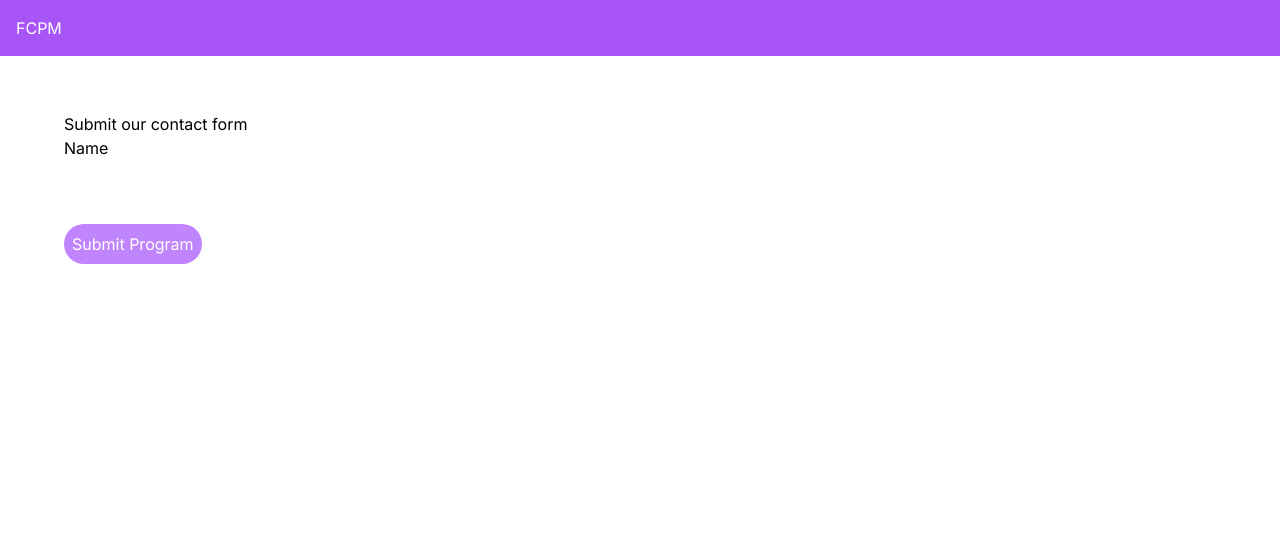
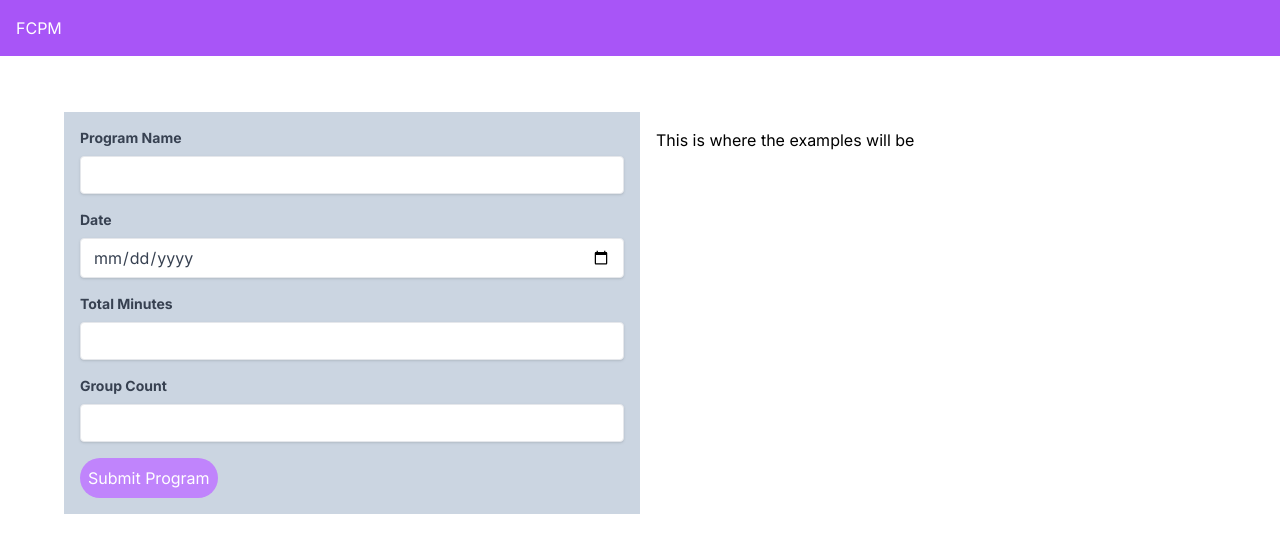
Before and after one commit to bmurf17/learning-next, a Next.js app: page /plan in a window 1280 px wide. Shown: the top 552 px of the page. Built offline with nearby package versions, Linux system fonts and the light colour scheme.

Commit message:
Base for adding a program plan no supplies or activities yet

```diff
--- a/app/api/programPlan/route.ts
+++ b/app/api/programPlan/route.ts
@@ -6,15 +6,15 @@ export async function GET(Request: any) {
 
 export async function POST(req: Request) {
     const requestData = await req.json();
-    const { name } = requestData
-    console.log(name)
+    console.log(requestData)
+    const { programName, date, totalMinutes, groupCount } = requestData
 
     await prisma?.programPlan.create({
         data: {
-            date: new Date().toISOString(),
+            date: new Date(date).toISOString(),
             isExample: false,
-            groupCount: 5,
-            totalMinutes: 65,
+            groupCount: groupCount,
+            totalMinutes: totalMinutes,
             activities: {
                 create: {
                     activityId: 1
--- a/components/CustomCard.tsx
+++ b/components/CustomCard.tsx
@@ -15,7 +15,9 @@ export default function CustomCard({ image, title, description }: Props) {
           alt={`picture of ${image}`}
           fill={true}
           sizes="50vw"
-          priority={true}
+          // priority={true}
+          placeholder="blur"
+          blurDataURL={"/img/logo.png"}
           className="object-cover"
         />
       </div>
--- /dev/null
+++ b/components/CustomTextField.tsx
@@ -0,0 +1,23 @@
+interface Props {
+  fieldName: string;
+  type: string;
+  fieldId: string;
+}
+
+export default function CustomTextField({ fieldName, type, fieldId }: Props) {
+  return (
+    <>
+      <label
+        className="block text-gray-700 text-sm font-bold -mb-2"
+        htmlFor={fieldName}
+      >
+        {fieldName}
+      </label>
+      <input
+        type={type}
+        id={fieldId}
+        className="shadow appearance-none border rounded w-full py-2 px-3 text-gray-700 leading-tight focus:outline-none focus:shadow-outline"
+      />
+    </>
+  );
+}
--- a/components/program details/ProgramDetails.tsx
+++ b/components/program details/ProgramDetails.tsx
@@ -46,7 +46,7 @@ export default function ProgramDetails({
                     This is where a program plan display will go
                   </div>;
                 }
-                return <></>;
+                return <div key={plan.id}></div>;
               })}
             </div>
           </div>
--- a/components/program planning form/ProgramPlanForm.tsx
+++ b/components/program planning form/ProgramPlanForm.tsx
@@ -1,10 +1,16 @@
 "use client";
+
+import CustomTextField from "../CustomTextField";
+
 export default function ProgramPlanForm() {
   async function handleSubmit(event: any) {
     event.preventDefault();
 
     const data = {
-      name: String(event.target.name.value),
+      programName: String(event.target.programName.value),
+      date: String(event.target.date.value),
+      totalMinutes: +event.target.totalMinutes.value,
+      groupCount: +event.target.groupCount.value,
     };
 
     const response = await fetch("/api/programPlan", {
@@ -22,23 +28,45 @@ export default function ProgramPlanForm() {
     }
   }
   return (
-    <div className="flex md:flex-row flex-col gap-5 z-0 max-w-[1440px] xl:mx-auto mx-2">
-      <div className="flex-1 xl:pt-auto pt-28 sm:px-16 px-6">
-        <h1>Submit our contact form</h1>
+    <div className="flex md:flex-row gap-5 z-0 max-w-[1440px] xl:mx-auto mx-2">
+      <div className="flex-1 flex-row xl:pt-auto pt-28 sm:px-16 px-6">
+        <div className="flex">
+          <div className="w-1/2 bg-slate-300 p-4">
             <form onSubmit={handleSubmit}>
-          <div className="flex flex-col">
-            <label htmlFor="name">Name </label>
-            <input type="text" id="name" />
+              <div className="flex flex-col gap-4">
+                <CustomTextField
+                  fieldName={"Program Name"}
+                  fieldId={"programName"}
+                  type={"text"}
+                />
+                <CustomTextField
+                  fieldName={"Date"}
+                  fieldId={"date"}
+                  type="date"
+                />
+                <CustomTextField
+                  fieldName={"Total Minutes"}
+                  fieldId={"totalMinutes"}
+                  type="number"
+                />
+                <CustomTextField
+                  fieldName={"Group Count"}
+                  fieldId={"groupCount"}
+                  type="number"
+                />
               </div>
 
               <button
-            className="bg-purple-400  hover:bg-purple-500 text-white rounded-full my-10 p-2"
+                className="bg-purple-400  hover:bg-purple-500 text-white rounded-full mt-4 p-2"
                 type="submit"
               >
                 Submit Program
               </button>
             </form>
           </div>
+          <div className="w-1/2 p-4">This is where the examples will be</div>
+        </div>
+      </div>
     </div>
   );
 }
```
Lines whose indentation alone changed are shown as unchanged.
